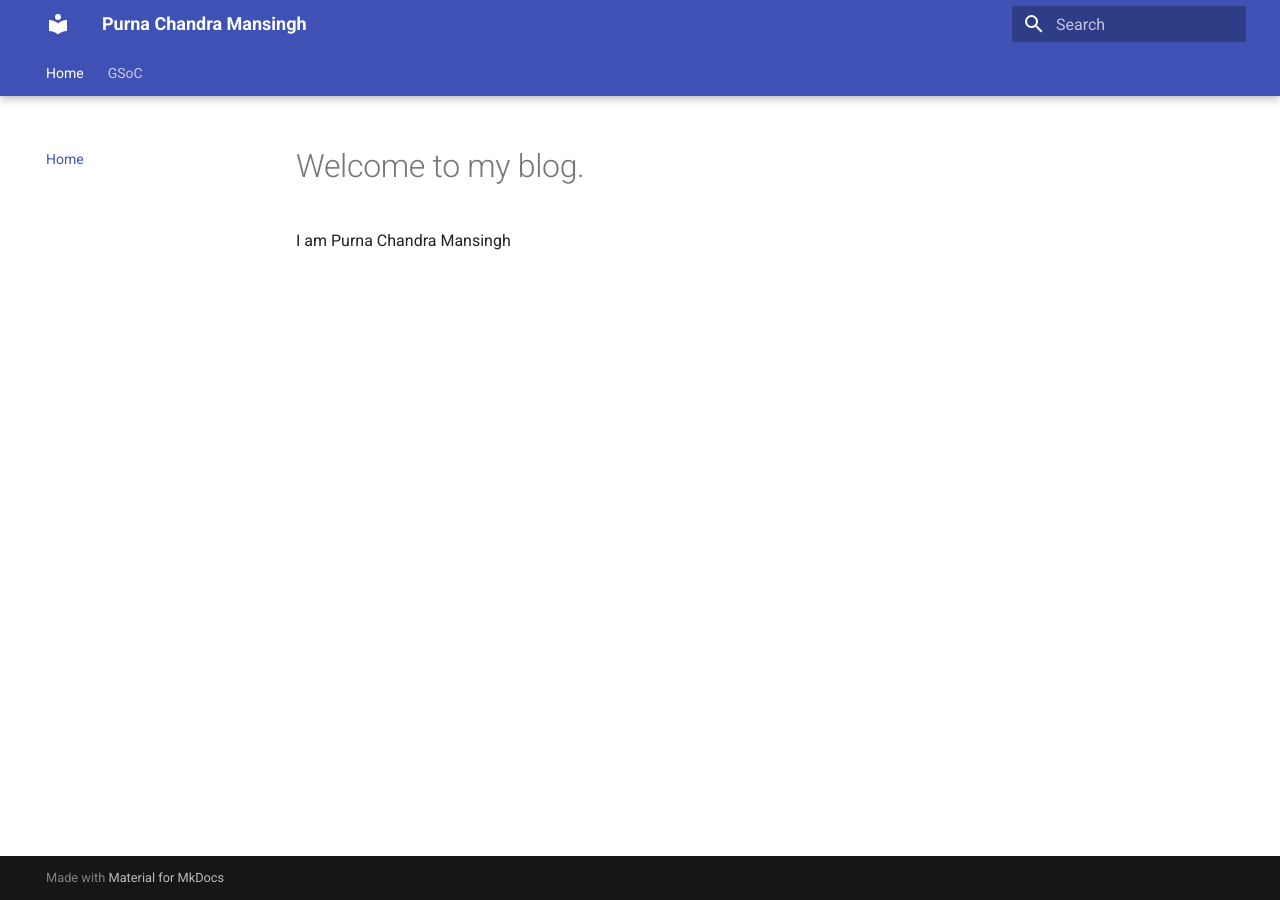
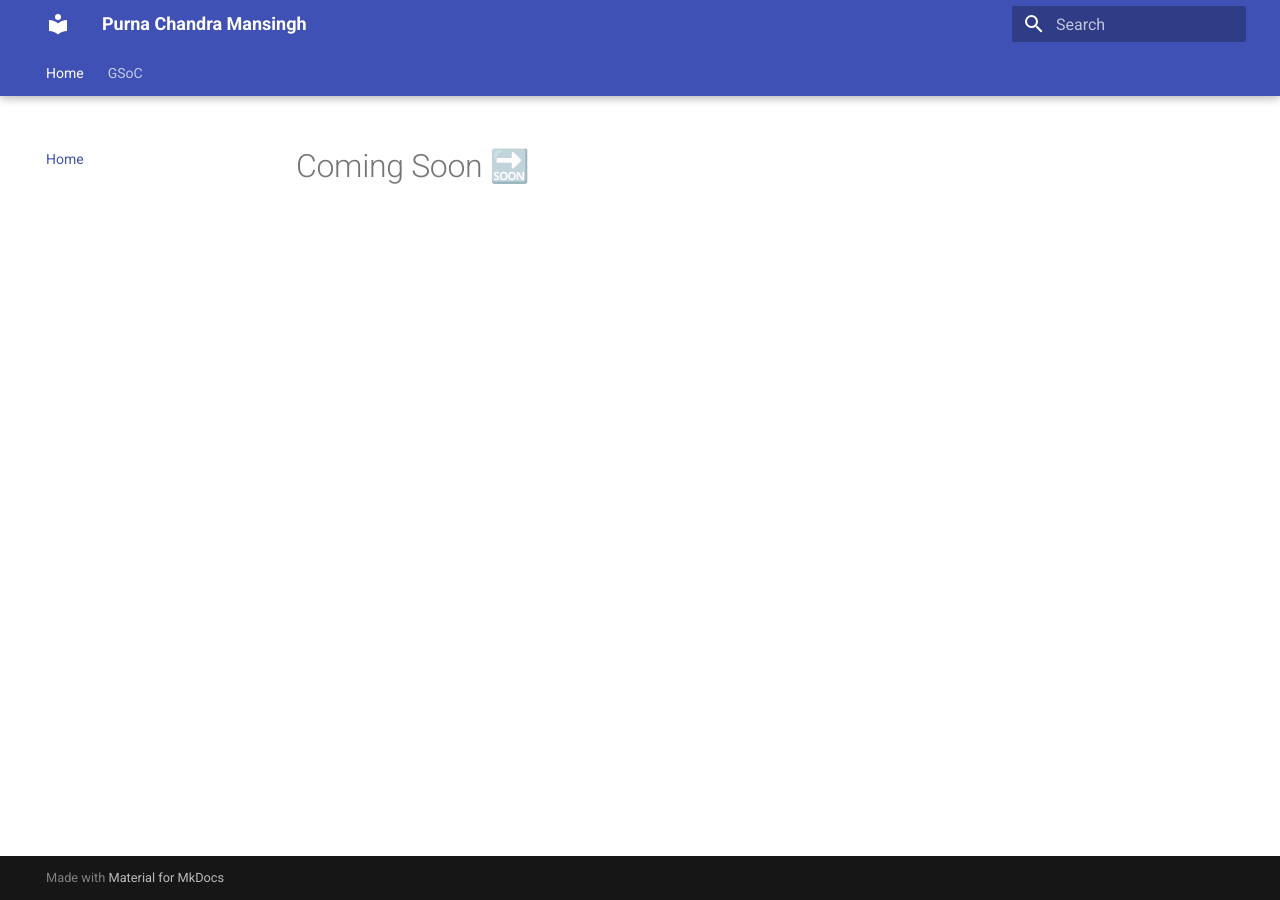
Before and after one commit to purna135/purna135.github.io, an MkDocs documentation site: the page built from docs/index.md, in a window 1280 px wide. Built offline with MkDocs 1.6.1 and Material for MkDocs 9.7.7, drawn with Linux system fonts in a browser that asks for light colours; old or Windows-style settings are respelled for this version of MkDocs.

Commit message:
update index

```diff
--- a/docs/index.md
+++ b/docs/index.md
@@ -1,2 +1 @@
-# Welcome to my blog.
-I am Purna Chandra Mansingh
+# Coming Soon 🔜
```
